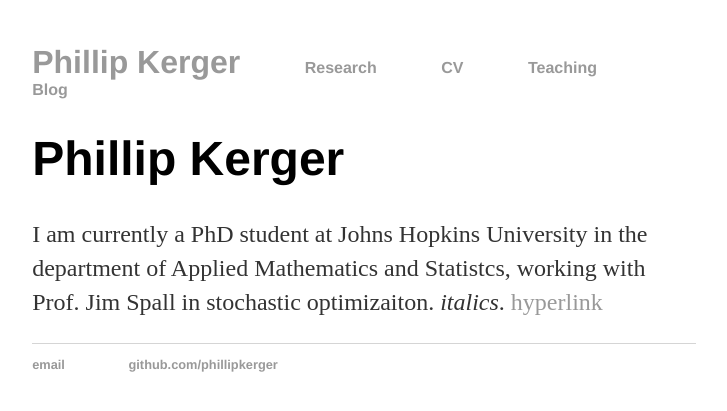
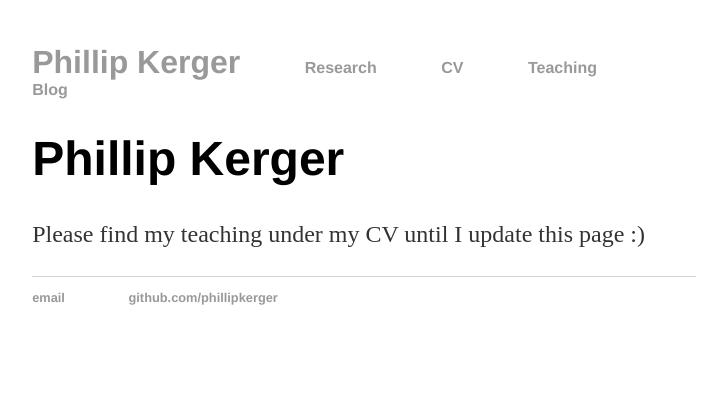
Before and after one commit to PhillipKerger/phillipkerger.github.io, a Jekyll site: the page built from teaching/index.html, in a window 1280 px wide. Shown: the top 411 px of the page, without its empty margins (276-1003 px from the left). Built offline with Jekyll 4.4.1, drawn with Linux system fonts in a browser that asks for light colours.

Commit message:
Update index.html

```diff
--- a/teaching/index.html
+++ b/teaching/index.html
@@ -4,6 +4,5 @@ title: Phillip Kerger
 ---
 <div class="blurb">
 	<h1>Phillip Kerger</h1>
-	<p>I am currently a PhD student at Johns Hopkins University in the department of Applied Mathematics and Statistcs, working with Prof. Jim Spall in stochastic optimizaiton.
-		<em>italics</em>. <a href="/about">hyperlink</a></p>
+	<p> Please find my teaching under my CV until I update this page :)
 </div><!-- /.blurb -->
```
